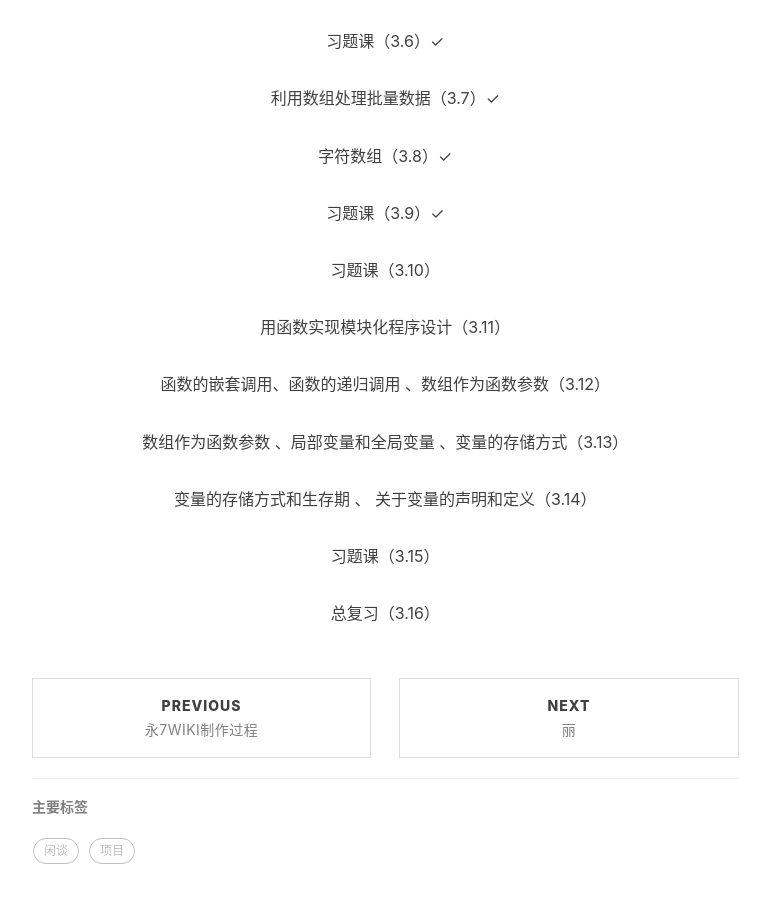
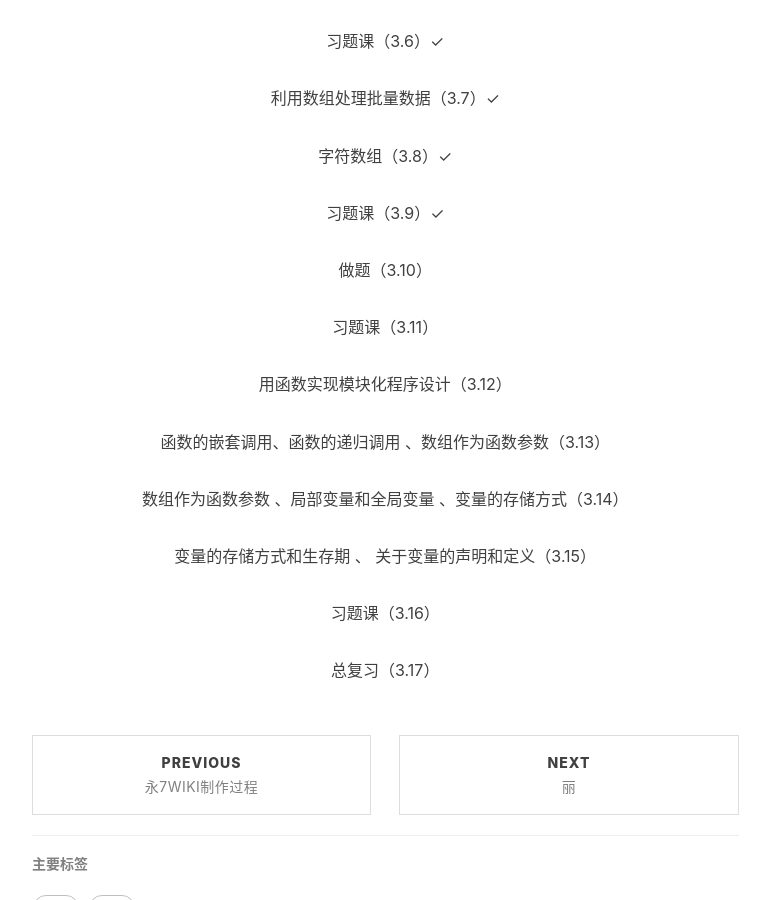
Before and after one commit to YS-yorigamishion/YS-yorigamishion.github.io, a Jekyll site: the page built from _posts/2022-2-21-C语言学习时间表.md, in a window 1280 px wide and 900 px high, scrolled down 1059 px. Shown: the whole window, without its empty margins (233-1003 px from the left). Built offline with Jekyll 4.4.1, drawn with Linux system fonts in a browser that asks for light colours; nearby versions of some CDN libraries; comment, search, counter and statistics services are not loaded.

Commit message:
Update 2022-2-21-C语言学习时间表.md

```diff
--- a/_posts/2022-2-21-C语言学习时间表.md
+++ b/_posts/2022-2-21-C语言学习时间表.md
@@ -36,16 +36,18 @@ tags:
 
 <p align="center">习题课（3.9）✓</p>
 
-<p align="center">习题课（3.10）</p>
+<p align="center">做题（3.10）</p>
 
-<p align="center">用函数实现模块化程序设计（3.11）</p>
+<p align="center">习题课（3.11）</p>
 
-<p align="center">函数的嵌套调用、函数的递归调用 、数组作为函数参数（3.12）</p>
+<p align="center">用函数实现模块化程序设计（3.12）</p>
 
-<p align="center">数组作为函数参数 、局部变量和全局变量 、变量的存储方式（3.13）</p>
+<p align="center">函数的嵌套调用、函数的递归调用 、数组作为函数参数（3.13）</p>
 
-<p align="center">变量的存储方式和生存期 、 关于变量的声明和定义（3.14）</p>
+<p align="center">数组作为函数参数 、局部变量和全局变量 、变量的存储方式（3.14）</p>
 
-<p align="center">习题课（3.15）</p>
+<p align="center">变量的存储方式和生存期 、 关于变量的声明和定义（3.15）</p>
 
-<p align="center">总复习（3.16）</p>
+<p align="center">习题课（3.16）</p>
+
+<p align="center">总复习（3.17）</p>
```
